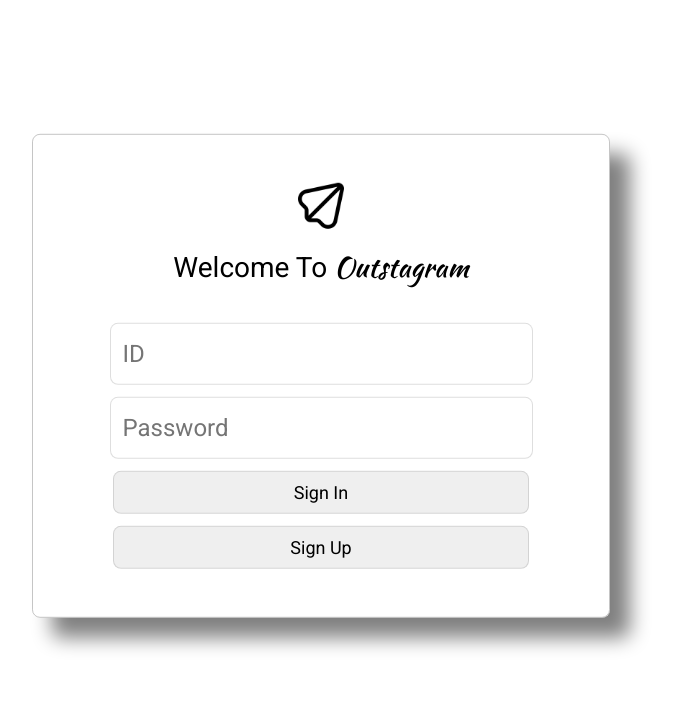
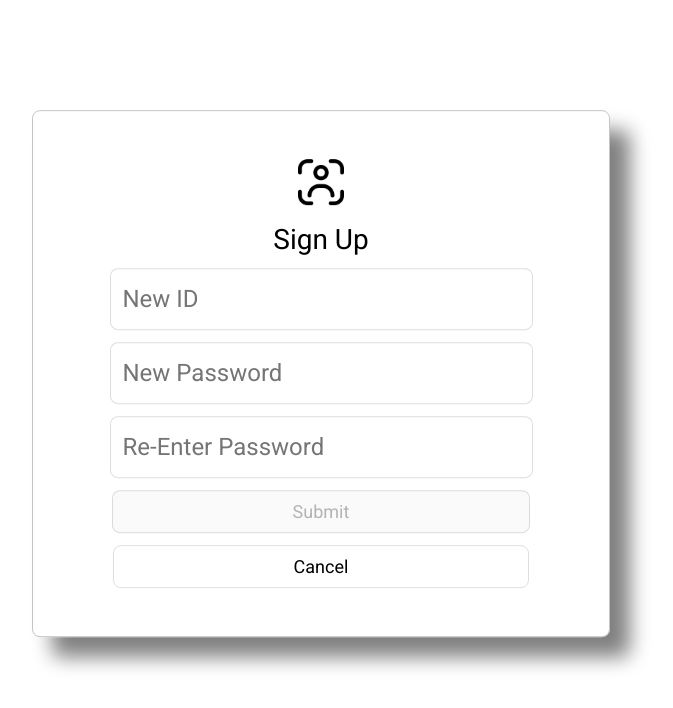
Before and after one commit to Violet629/Project-Outstagram, a Vue app in the folder frontend/: page /singup-page in a window 1280 px wide. Shown: the top 708 px of the page, without its empty margins (319-992 px from the left). Built offline with nearby package versions, Linux system fonts and the light colour scheme.

Commit message:
220818-로그인구현

```diff
--- a/frontend/src/App.vue
+++ b/frontend/src/App.vue
@@ -1,8 +1,8 @@
 <template>
   <div>
-    <LoginPage v-if="this.$store.state.singupStep === false" />
-    <SignupPage v-if="this.$store.state.singupStep === true" />
-    <router-view></router-view>
+    <!-- <LoginPage v-if="this.$store.state.loginPage === false" /> -->
+    <!-- <SignupPage v-if="this.$store.state.loginPage === true" /> -->
+    <router-view />
   </div>
 </template>
 
--- /dev/null
+++ b/frontend/src/components/LoginFail.vue
@@ -0,0 +1,9 @@
+<template>
+  <div>개래전드</div>
+</template>
+
+<script>
+export default {};
+</script>
+
+<style></style>
--- a/frontend/src/components/LoginPage.vue
+++ b/frontend/src/components/LoginPage.vue
@@ -9,18 +9,27 @@
         <span style="font-family: 'Kaushan Script', cursive">Outstagram</span>
       </div>
     </div>
+    <form action="/login" method="post">
       <div class="login-input">
-      <input type="text" class="login-id" placeholder="ID" />
+        <input type="text" class="login-id" placeholder="ID" name="id" />
         <br />
-      <input type="password" class="login-pw" placeholder="Password" />
+        <input
+          type="password"
+          class="login-pw"
+          placeholder="Password"
+          name="pw"
+        />
       </div>
       <div>
-      <button class="login-signin">Sign In</button>
+        <!-- <router-link to="/" class="login-signin">Sign In</router-link> -->
+        <button type="submit" class="login-signin">Sign In</button>
         <br />
-      <button class="login-signup" @click="$store.commit('changeSingup')">
+        <router-link to="singup-page" class="login-signup">Sing up</router-link>
+        <!-- <button class="login-signup" @click="$store.commit('loginStep')">
         Sign Up
-      </button>
+      </button> -->
       </div>
+    </form>
   </div>
 </template>
 
@@ -71,10 +80,14 @@ export default {};
 .login-signin,
 .login-signup {
   font-family: "Roboto", sans-serif;
+  display: inline-block;
   font-size: 18px;
   margin: 12px 12px 0px 12px;
   border-radius: 8px;
   border: 1px solid rgba(153, 153, 153, 0.322);
+  list-style: none;
+  text-decoration: none;
+  color: black;
 }
 .login-signin {
   padding: 10px 180px 10px 180px;
--- a/frontend/src/components/SignupPage.vue
+++ b/frontend/src/components/SignupPage.vue
@@ -40,9 +40,10 @@
           Submit
         </button>
         <br />
-        <button class="signup-Cancel" @click="$store.commit('changeSingup')">
+        <router-link to="/" class="signup-Cancel">Cancel</router-link>
+        <!-- <button class="signup-Cancel" @click="$store.commit('loginStep')">
           Cancel
-        </button>
+        </button> -->
       </form>
     </div>
   </div>
@@ -122,13 +123,19 @@ export default {
 .signup-submit,
 .signup-Cancel {
   font-family: "Roboto", sans-serif;
+  display: inline-block;
   font-size: 18px;
   margin: 12px 12px 0px 12px;
   border-radius: 8px;
   border: 1px solid rgba(153, 153, 153, 0.322);
+  list-style: none;
+  text-decoration: none;
 }
 .signup-submit,
 .signup-Cancel {
   padding: 10px 180px 10px 180px;
 }
+.signup-Cancel {
+  color: black;
+}
 </style>
--- a/frontend/src/store.js
+++ b/frontend/src/store.js
@@ -3,18 +3,18 @@ import { createStore } from "vuex";
 const store = createStore({
   state() {
     return {
-      login: false,
-      singupStep: false,
+      // login: false,
+      // loginPage: false,
     };
   },
   mutations: {
-    changeSingup(state) {
-      if (state.singupStep === false) {
-        state.singupStep = true;
-      } else {
-        state.singupStep = false;
-      }
-    },
+    // loginStep(state) {
+    //   if (state.loginPage === false) {
+    //     state.loginPage = true;
+    //   } else {
+    //     state.loginPage = false;
+    //   }
+    // },
   },
 });
 
```
Also changed, not shown: frontend/src/router.js (+14 -2 lines), 1 other file (tests, documents, lock files or other folders). Lines whose indentation alone changed are shown as unchanged.
